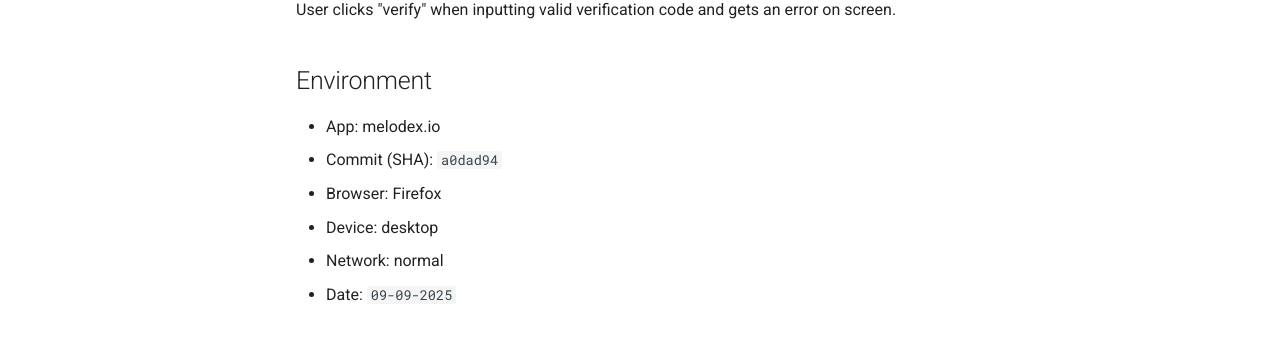
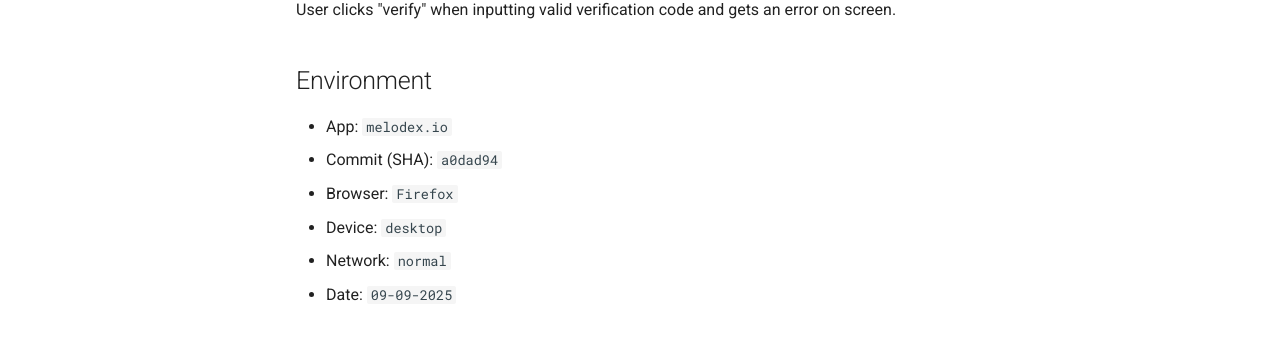
Before and after one commit to michadereus/Melodex, an MkDocs documentation site: the page built from docs/reports/defects/DEF-001.md, in a window 1280 px wide and 900 px high. Shown: the part 339-692 px from the top of the window. Built offline with MkDocs 1.6.1 and Material for MkDocs 9.7.7, drawn with Linux system fonts in a browser that asks for light colours; comment, search, counter and statistics services are not loaded.

Commit message:
Init commit; DEF-001 formatting

```diff
--- a/docs/reports/defects/DEF-001.md
+++ b/docs/reports/defects/DEF-001.md
@@ -6,11 +6,11 @@
 User clicks "verify" when inputting valid verification code and gets an error on screen.
 
 ## Environment
-- App: melodex.io
+- App: `melodex.io`
 - Commit (SHA): `a0dad94`
-- Browser: Firefox
-- Device: desktop
-- Network: normal
+- Browser: `Firefox`
+- Device: `desktop`
+- Network: `normal`
 - Date: `09-09-2025`
 
 ## Preconditions
```
